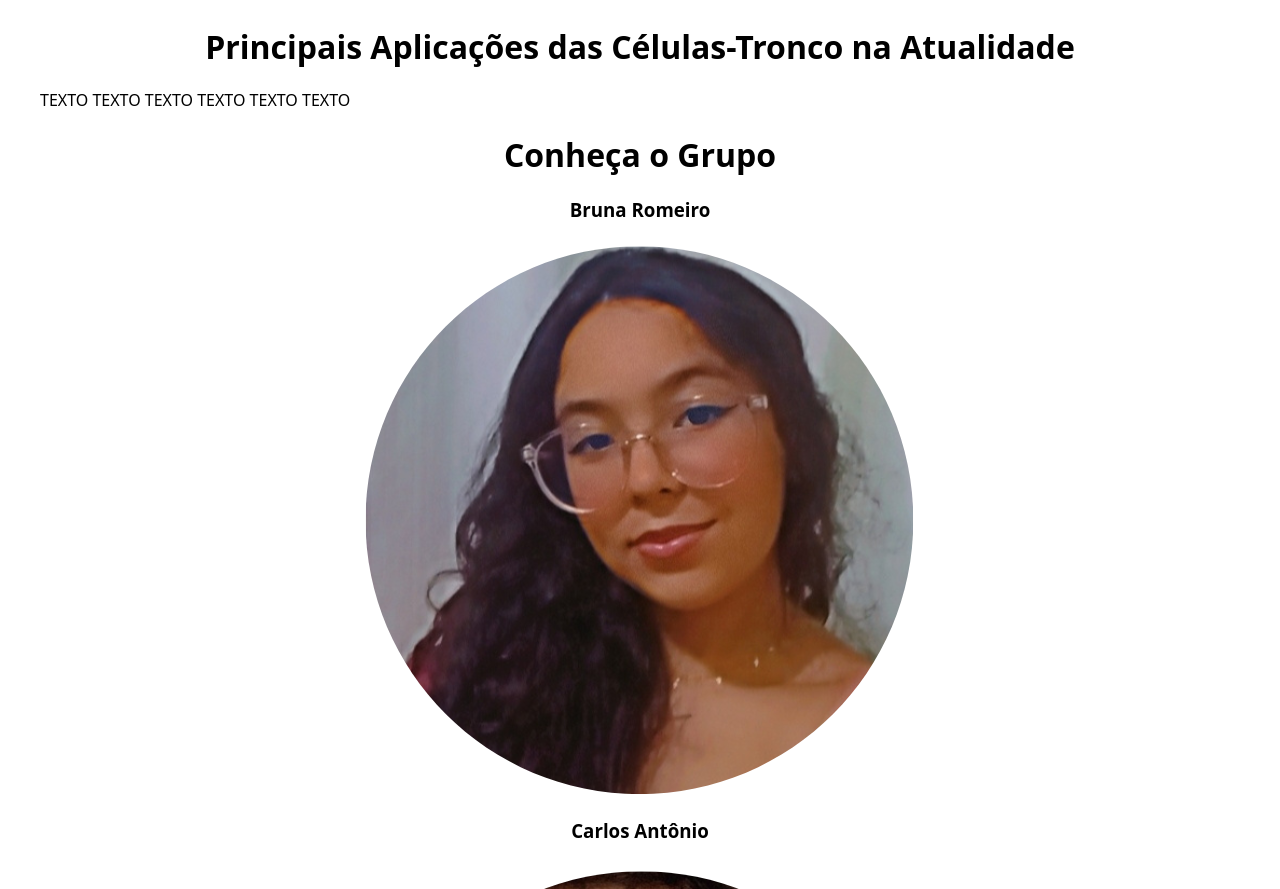
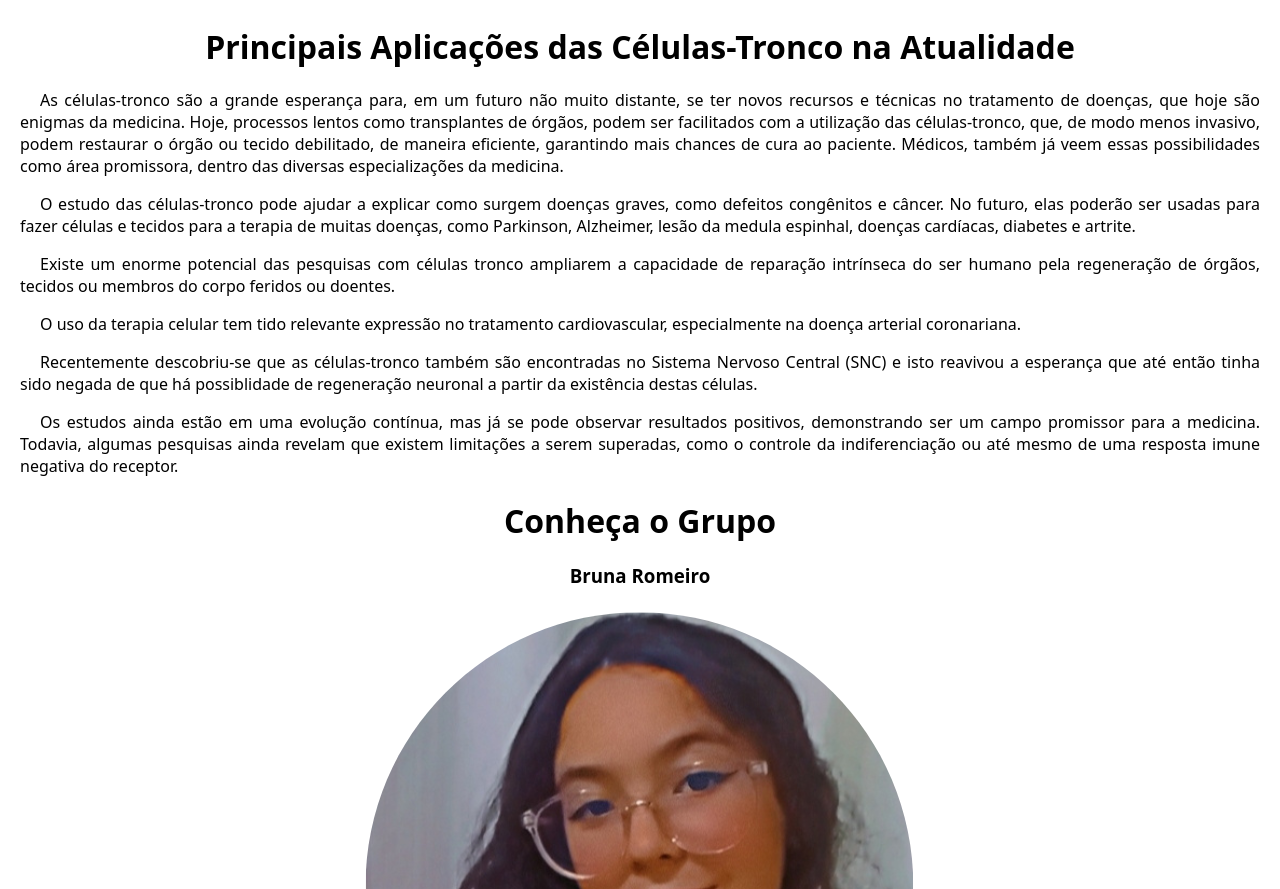
Before and after one commit to romeiroBA/celulastronco, a plain HTML site: page index.html in a window 1280 px wide. Shown: the part 2892-3781 px from the top of the page. Drawn offline with Linux system fonts and the light colour scheme; a web font is replaced by a local one.

Commit message:
atualizacao sla qual

```diff
--- a/index.html
+++ b/index.html
@@ -253,7 +253,21 @@ h3{
   <img src="tiposcelulastronco.jpg" class="imagem">
 </p>
 <a name="aplicacoes"><h1>Principais Aplicações das Células-Tronco na Atualidade</h1></a>
-<p>TEXTO TEXTO TEXTO TEXTO TEXTO TEXTO</p>
+<p>As células-tronco são a grande esperança para, em um futuro não muito distante, se ter novos recursos e técnicas no tratamento de doenças,
+  que hoje são enigmas da medicina. Hoje, processos lentos como transplantes de órgãos, podem ser facilitados com a utilização das
+  células-tronco, que, de modo menos invasivo, podem restaurar o órgão ou tecido debilitado, de maneira eficiente, garantindo mais chances de
+  cura ao paciente. Médicos, também já veem essas possibilidades como área promissora, dentro das diversas especializações da medicina. </p>
+<p>O estudo das células-tronco pode ajudar a explicar como surgem doenças graves, como defeitos congênitos e câncer. No futuro, elas poderão
+  ser usadas para fazer células e tecidos para a terapia de muitas doenças, como Parkinson, Alzheimer, lesão da medula espinhal, doenças
+  cardíacas, diabetes e artrite.</p>
+<p>Existe um enorme potencial das pesquisas com células tronco ampliarem a capacidade de reparação intrínseca do ser humano pela regeneração
+  de órgãos, tecidos ou membros do corpo feridos ou doentes.</p>
+<p>O uso da terapia celular tem tido relevante expressão no tratamento cardiovascular, especialmente na doença arterial coronariana.</p>
+<p>Recentemente descobriu-se que as células-tronco também são encontradas no Sistema Nervoso Central (SNC) e isto reavivou a esperança que até
+  então tinha sido negada de que há possiblidade de regeneração neuronal a partir da existência destas células.</p>
+<p>Os estudos ainda estão em uma evolução contínua, mas já se pode observar resultados positivos, demonstrando ser um campo promissor para a
+  medicina. Todavia, algumas pesquisas ainda revelam que existem limitações a serem superadas, como o controle da indiferenciação ou até mesmo
+  de uma resposta imune negativa do receptor.</p>
 <a name="conhecaogrupo"><h1>Conheça o Grupo</h1></a>
 <div>
   <h3>Bruna Romeiro</h3>
```
